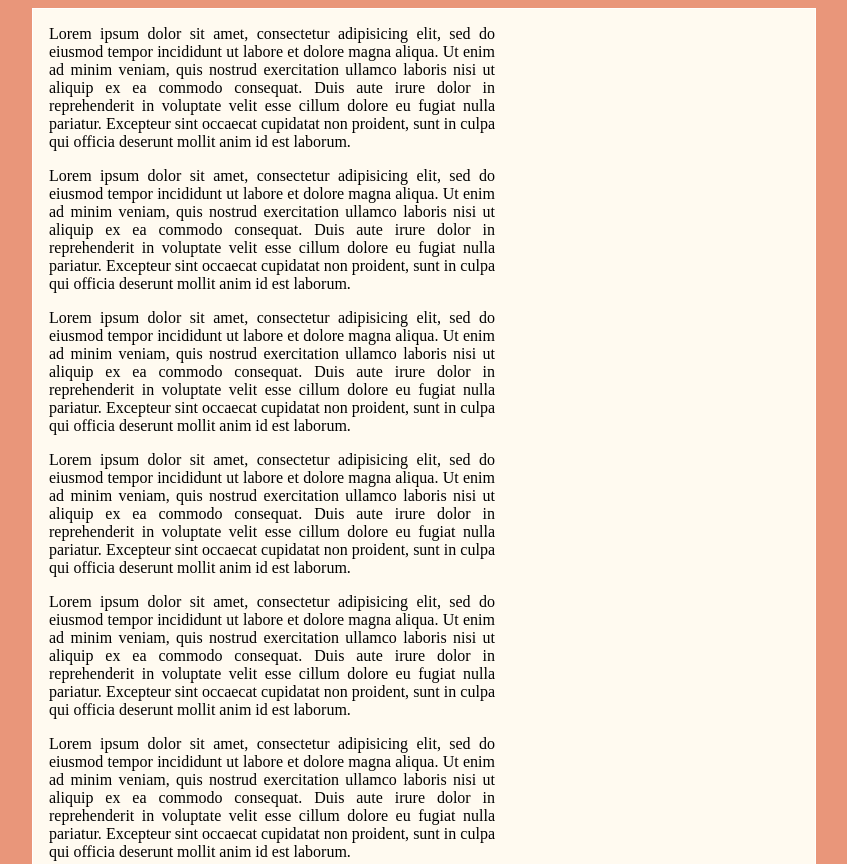
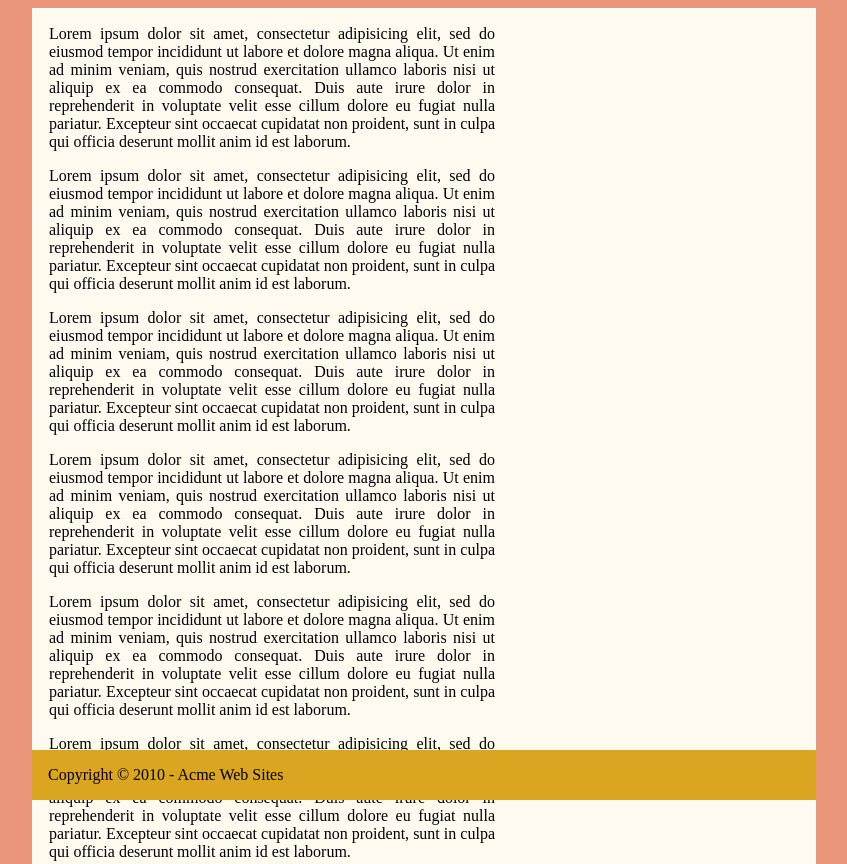
Before and after one commit to Clau1889/positioningCSS, a plain HTML site: page index.html in a window 1280 px wide. Shown: the top 864 px of the page, without its empty margins (216-1063 px from the left). Drawn offline with Linux system fonts and the light colour scheme.

Commit message:
se realizo el diseño de la parte del pie de pagina fijo

```diff
--- a/css/main.css
+++ b/css/main.css
@@ -14,3 +14,13 @@ p{
   padding-right: 20em;
   text-align: justify;
 }
+
+#footer{
+  background-color: goldenRod;
+  bottom: 0;
+  left: 15.5em;
+  padding: 1em;
+  position: fixed;
+  right: 15.5em;
+
+}
```
